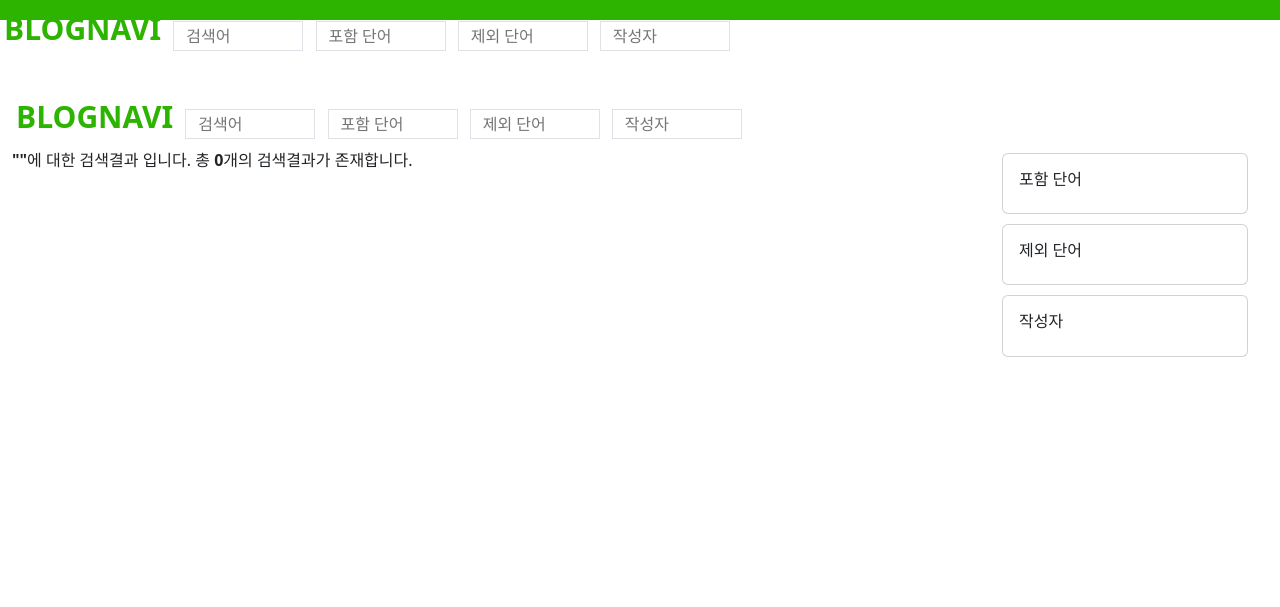
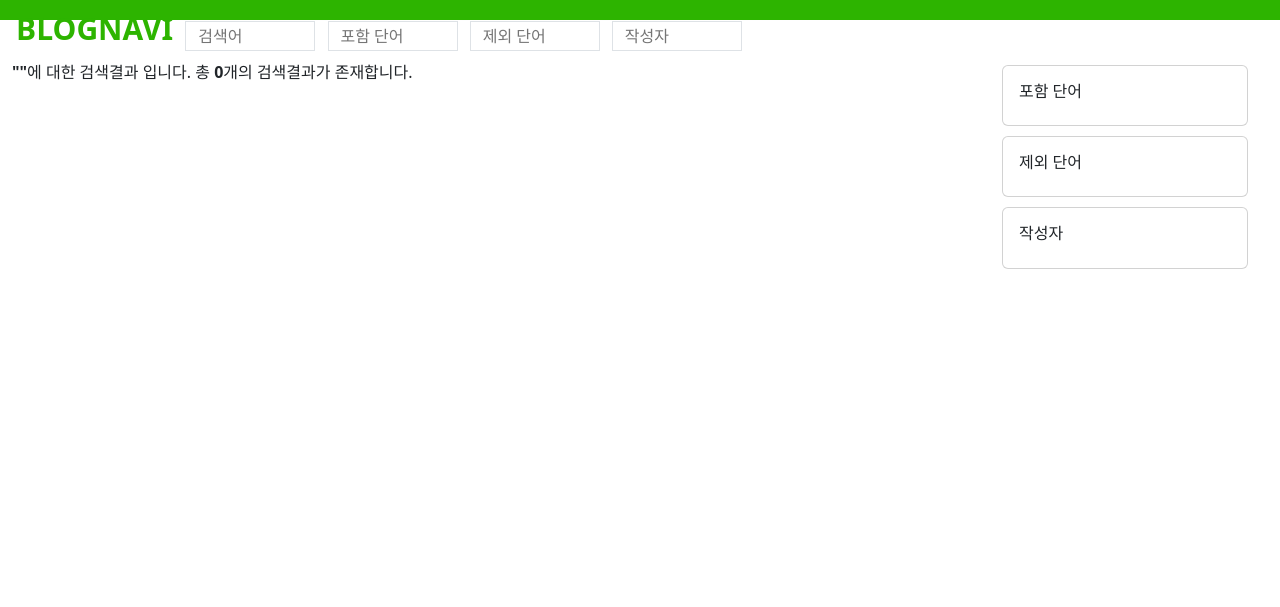
Before and after one commit to devrent-search/search_sns_post, a Django app: template templates/search/search.html in a window 1280 px wide. Shown: the top 607 px of the page. Run offline with Django 3.2, Linux system fonts and the light colour scheme; the template is opened without the code that fills it, so the values that code supplies are empty; some libraries are stand-ins or nearby versions.

Commit message:
멘토님 코드 리뷰 참고하여 수정

```diff
--- a/templates/search/search.html
+++ b/templates/search/search.html
@@ -5,38 +5,11 @@
 {% endblock %}
 {% block content %}
 <div class="horizon"></div>
-{% comment %} 첫번째 버전 맨 위에 있는 경우 {% endcomment %}
-<div class='w-100 d-flex justify-content-start'>
-    <div class="topbar">
-        <!-- TODO: search.html 에서 맨 위 블로그나비 로고가 겹침
-            Sol1: nav.html 을 유지하고 search.html을 호환 가능하게 수정
-            Sol2: nav.html을 삭제하고 index.html에 따로 코드 추가
-        -->
-        <span class="main-title p-1">BLOGNAVI</span>
-        <span class="ta-center top p-1">
-            <input type="text" class="container-lg border" placeholder="검색어" />
-        </span>
-
-        <span class="ta-center top p-1">
-            <input type="text" class="container-lg border" placeholder="포함 단어" />
-        </span>
-        <span class="ta-center top p-1">
-            <input type="text" class="container-lg border" placeholder="제외 단어" />
-        </span>
-        <span class="ta-center top p-1">
-            <input type="text" class="container-lg border" placeholder="작성자" />
-        </span>
-    </div>
-</div>
 <!--<div class="horizon" style="height:5px;"></div>-->
-<div class='container-fluid w-100 mt-5'>
+<div class='container-fluid w-100'>
     {% comment %} 두 번째 버전 컨테이너 안에 있는 경우 - 일단 저는 이 경우가 좀 더 좋아보입니다. {% endcomment %}
     <div class='d-flex justify-content-start'>
         <div class="topbar">
-            <!-- TODO: search.html 에서 맨 위 블로그나비 로고가 겹침
-                Sol1: nav.html 을 유지하고 search.html을 호환 가능하게 수정
-                Sol2: nav.html을 삭제하고 index.html에 따로 코드 추가
-            -->
             <span class="main-title p-1">BLOGNAVI</span>
             <span class="ta-center top p-1">
                 <input type="text" class="container-lg border" placeholder="검색어" />
```
